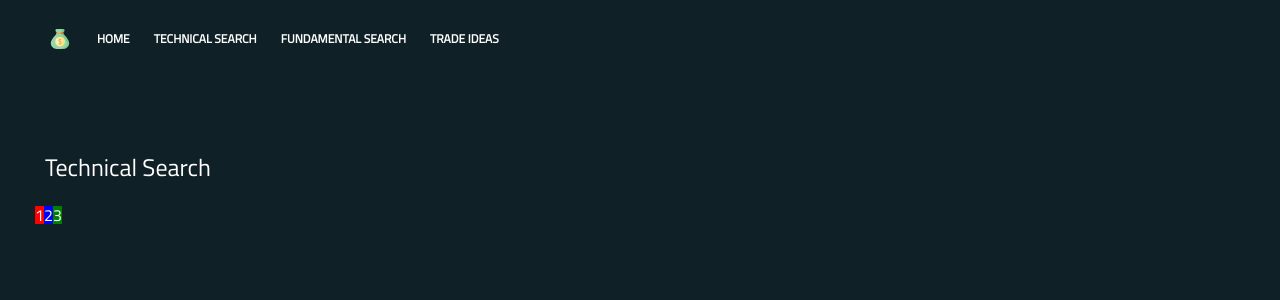
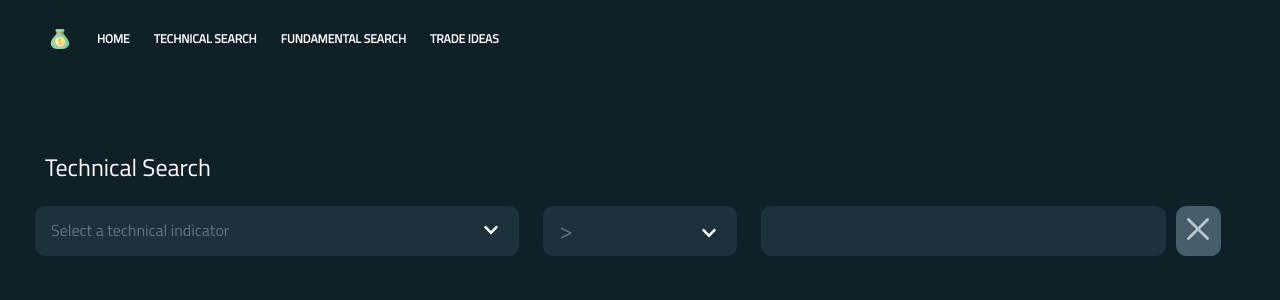
Before and after one commit to Serjohn27/stock-analyzer, an Angular app: page /technical-search in a window 1280 px wide. Shown: the top 300 px of the page. Built offline with nearby package versions, Linux system fonts and the light colour scheme.

Commit message:
fixed form style

```diff
--- a/src/app/search/technical-search/technical-search.component.css
+++ b/src/app/search/technical-search/technical-search.component.css
@@ -7,21 +7,18 @@
     border: 0px;
     padding: 10px 6px 10px 16px;
     border-radius: 10px;
-    width: 40%;
-    height: 56px;
+    width: 100%;
+    height: 50px;
     outline: none;
     background-color: #1c313a;
 }
 
 #sign-select {
-    width: 10%;
-    margin-left: 3%;
     font-size: 24px;
 }
 
 #input-box {
-    width: 36%;
-    margin-left: 3%;
+    width: 100%;
 }
 
 .option {
@@ -52,7 +49,7 @@ select:focus{
 
 #cancel-button {
     width: 50px;
-    height: 54px;
+    height: 50px;
     background-color:#546e7a;
     border: none;
     opacity: 0.8;
--- a/src/app/search/technical-search/technical-search.component.html
+++ b/src/app/search/technical-search/technical-search.component.html
@@ -2,32 +2,9 @@
 <form [formGroup]="searchForm">
 
     <div fxLayout="row">
-        <div id="selectContainer" style="background-color: red;">
-            1
-        </div>
-
-        <div id="selectContainer2" style="background-color: blue;">
-            2
-        </div>
-
-        <div id="selectContainer3" style="background-color: green;">
-            3
-        </div>
-
-    </div>
-
-
-
-</form>
-
-
-
-
-
-
-
-
-<!-- <select class="select-box"  formControlName="criteriaSelect" [style.color]="!searchForm.get('criteriaSelect').touched && !searchForm.get('criteriaSelect').dirty?'#62757f':'white'"  >
+        <div fxFlex="40" id="selectContainer">
+            <select class="select-box" formControlName="criteriaSelect"
+                [style.color]="!searchForm.get('criteriaSelect').touched && !searchForm.get('criteriaSelect').dirty?'#62757f':'white'">
                 <option class="defaultSelection" value="default" disabled>Select a technical indicator</option>
                 <option class="option">RSI (14)</option>
                 <option class="option">EMA (50)</option>
@@ -39,15 +16,34 @@
                 <option class="option">Market Cap</option>
             </select>
             <fa-icon class="icon" [icon]="faChevronDown"></fa-icon>
+        </div>
 
-
-<select id="sign-select" class="select-box"  formControlName="criteriaSelect" [style.color]="!searchForm.get('criteriaSelect').touched && !searchForm.get('criteriaSelect').dirty?'#62757f':'white'"  >
+        <div fxFlexOffset="2" fxFlex="16" id="selectContainer2">
+            <select id="sign-select" class="select-box" formControlName="criteriaSelect"
+                [style.color]="!searchForm.get('criteriaSelect').touched && !searchForm.get('criteriaSelect').dirty?'#62757f':'white'">
                 <option class="defaultSelection" value="default">></option>
-    <option class="option"><</option>
-    <option class="option"><=</option>
+                <option class="option">
+                    <</option>
+                <option class="option">
+                    <=</option>
                 <option class="option">>=</option>
                 <option class="option">=</option>
             </select>
             <fa-icon class="icon" [icon]="faChevronDown"></fa-icon>
+        </div>
+
+        <div fxLayout="row" fxFlexOffset="2" fxFlex="38" id="selectContainer3">
             <input id="input-box" class="select-box" type="text">
-<button id="cancel-button"><svg id="cancel-icon" height="329pt" viewBox="0 0 329.26933 329" width="329pt" xmlns="http://www.w3.org/2000/svg"><path d="m194.800781 164.769531 128.210938-128.214843c8.34375-8.339844 8.34375-21.824219 0-30.164063-8.339844-8.339844-21.824219-8.339844-30.164063 0l-128.214844 128.214844-128.210937-128.214844c-8.34375-8.339844-21.824219-8.339844-30.164063 0-8.34375 8.339844-8.34375 21.824219 0 30.164063l128.210938 128.214843-128.210938 128.214844c-8.34375 8.339844-8.34375 21.824219 0 30.164063 4.15625 4.160156 9.621094 6.25 15.082032 6.25 5.460937 0 10.921875-2.089844 15.082031-6.25l128.210937-128.214844 128.214844 128.214844c4.160156 4.160156 9.621094 6.25 15.082032 6.25 5.460937 0 10.921874-2.089844 15.082031-6.25 8.34375-8.339844 8.34375-21.824219 0-30.164063zm0 0"/></svg></button> -->
+            <button id="cancel-button">
+                <svg id="cancel-icon" height="329pt" viewBox="0 0 329.26933 329" width="329pt"
+                    xmlns="http://www.w3.org/2000/svg">
+                    <path
+                        d="m194.800781 164.769531 128.210938-128.214843c8.34375-8.339844 8.34375-21.824219 0-30.164063-8.339844-8.339844-21.824219-8.339844-30.164063 0l-128.214844 128.214844-128.210937-128.214844c-8.34375-8.339844-21.824219-8.339844-30.164063 0-8.34375 8.339844-8.34375 21.824219 0 30.164063l128.210938 128.214843-128.210938 128.214844c-8.34375 8.339844-8.34375 21.824219 0 30.164063 4.15625 4.160156 9.621094 6.25 15.082032 6.25 5.460937 0 10.921875-2.089844 15.082031-6.25l128.210937-128.214844 128.214844 128.214844c4.160156 4.160156 9.621094 6.25 15.082032 6.25 5.460937 0 10.921874-2.089844 15.082031-6.25 8.34375-8.339844 8.34375-21.824219 0-30.164063zm0 0" />
+                </svg>
+            </button>
+        </div>
+
+    </div>
+
+
+</form>
```
Lines whose indentation alone changed are shown as unchanged.
